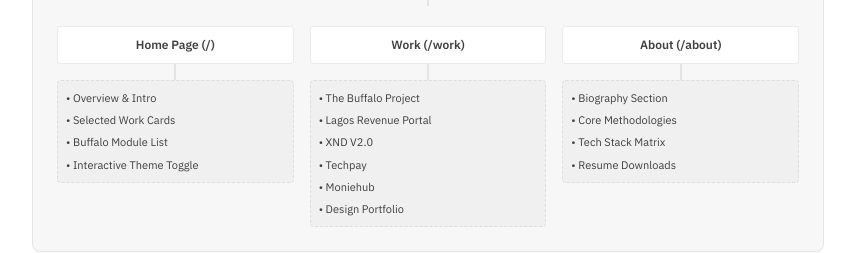
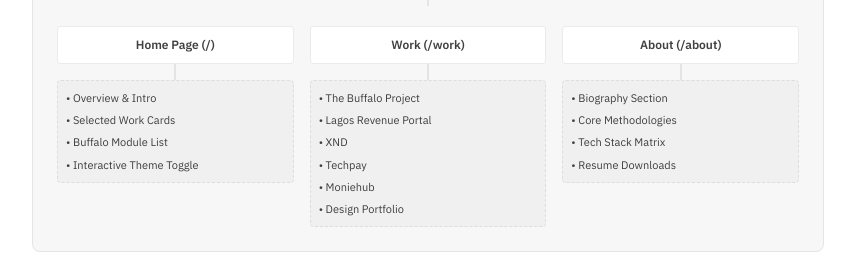
Before and after one commit to AniFUD/portfolio-project, a React (Vite) app: page /selected-work/my-design-portfolio in a window 1280 px wide. Shown: the part 3280-3533 px from the top of the page, without its empty margins (392-1247 px from the left). Built offline with nearby package versions, Linux system fonts and the light colour scheme.

Commit message:
auto-sync: modifications on 2026-07-16 20:55:09

```diff
--- a/src/pages/case-studies/MyDesignPortfolio.jsx
+++ b/src/pages/case-studies/MyDesignPortfolio.jsx
@@ -208,7 +208,7 @@
                       <div className="sitemap-leaves">
                         <div>• The Buffalo Project</div>
                         <div>• Lagos Revenue Portal</div>
-                        <div>• XND V2.0</div>
+                        <div>• XND</div>
                         <div>• Techpay</div>
                         <div>• Moniehub</div>
                         <div>• Design Portfolio</div>
```
